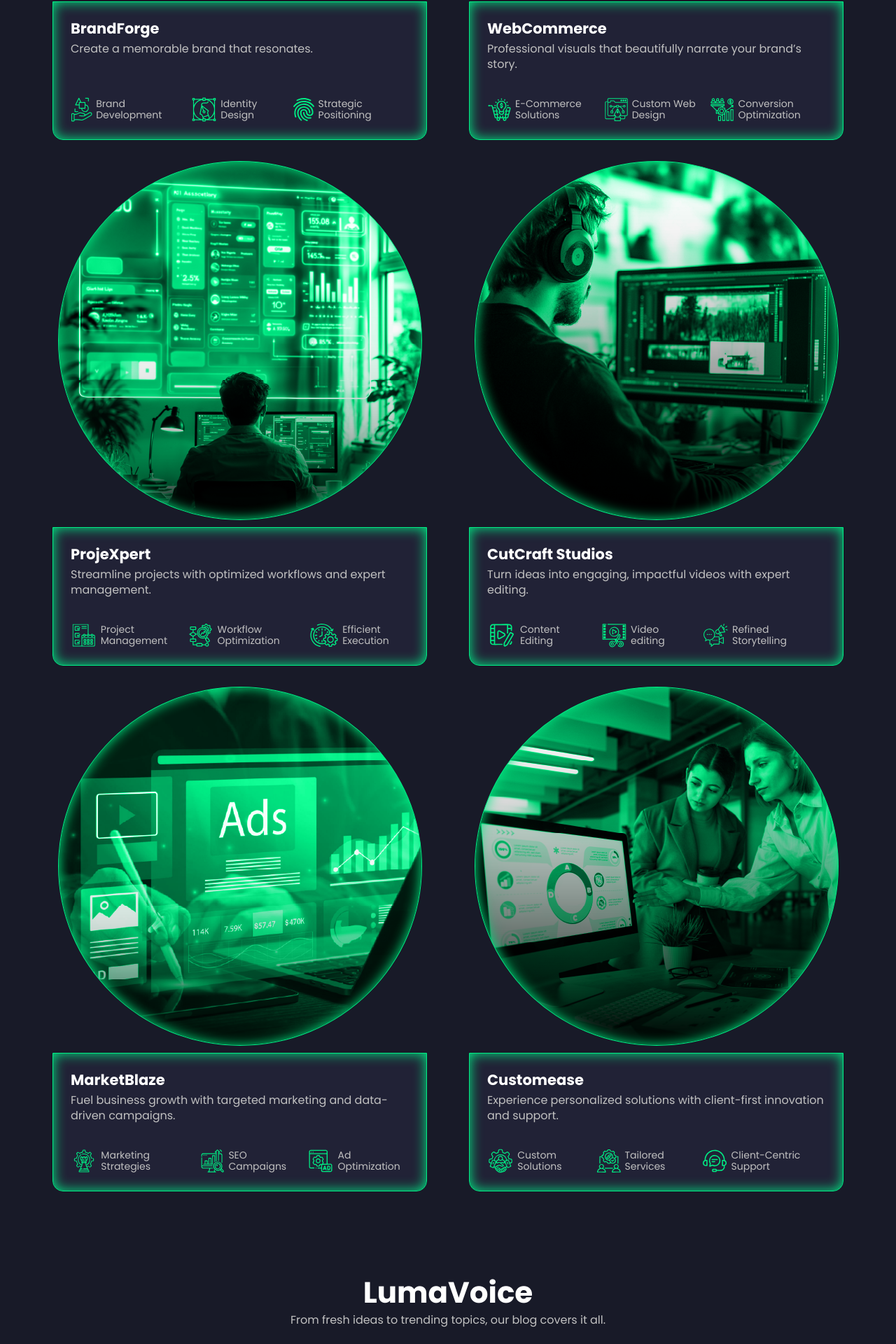
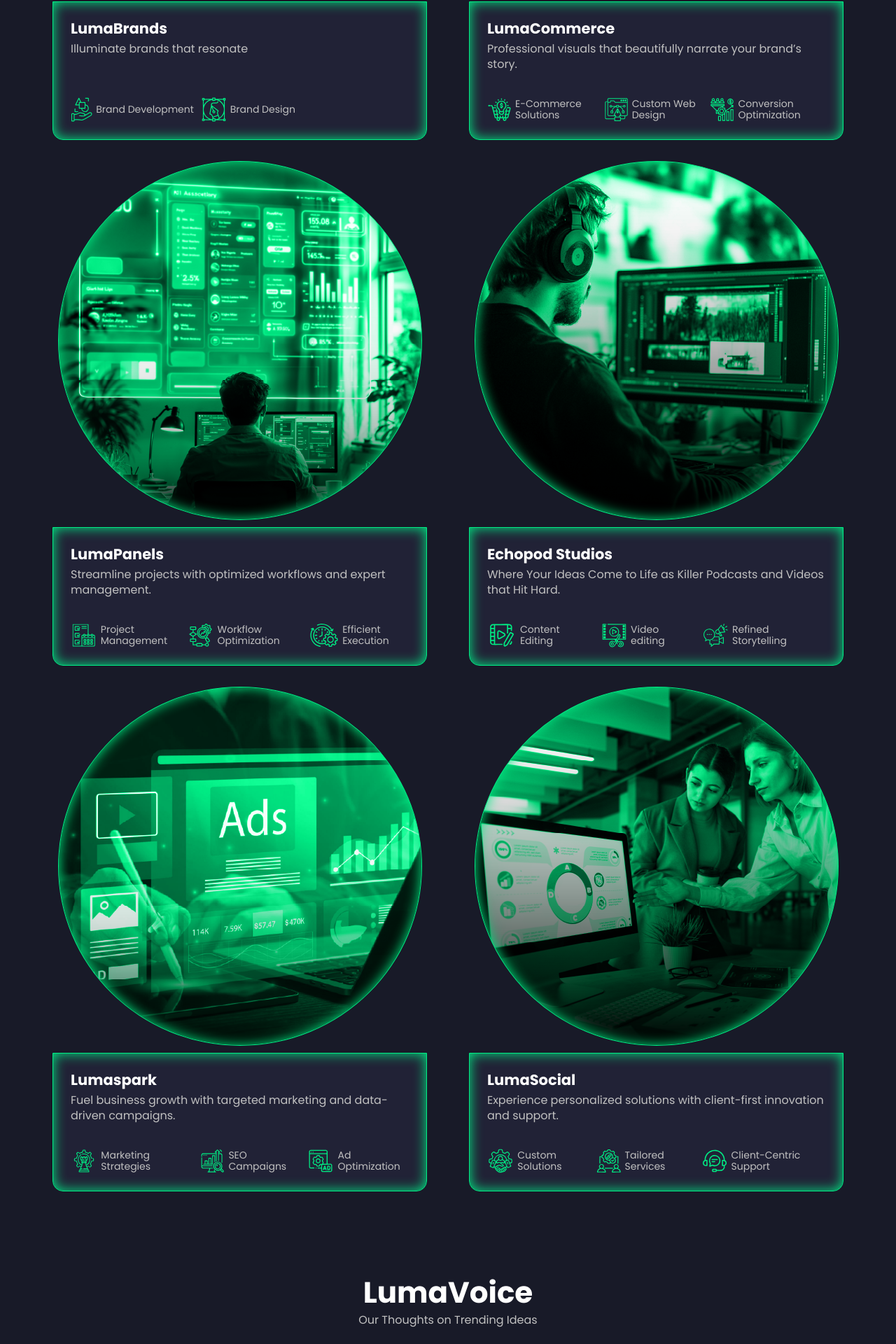
Before and after one commit to vishnutk41/team-lumyn, a Next.js app: page / in a window 1280 px wide. Shown: the part 2338-4258 px from the top of the page at 70% size. Built offline with nearby package versions, Linux system fonts and the light colour scheme.

Commit message:
homepage banner and contact page

```diff
--- a/src/pages/contact-us.tsx
+++ b/src/pages/contact-us.tsx
@@ -153,7 +153,7 @@ export default function ContactUs() {
                     />
                   </div>
                 </div>
-                <button type="submit" className="primay_button">Submit</button>
+                <button type="submit" className="primay_button">Let's Illuminate</button>
               </form>
             </div>
           </div>
--- a/src/pages/index.tsx
+++ b/src/pages/index.tsx
@@ -221,9 +221,9 @@ export default function Home() {
                 </div>
 
                 <div className="bottom">
-                  <h4 className="title">BrandForge</h4>
+                  <h4 className="title">LumaBrands</h4>
                   <p className="sub_title">
-                    Create a memorable brand that resonates.
+                  Illuminate brands that resonate
                   </p>
                   <div className="icon_highlight">
                     <div className="wrapper">
@@ -242,9 +242,8 @@ export default function Home() {
                         height={35}
                         alt="map-point"
                       />
-                      Identity Design
-                    </div>
-                    <div className="wrapper">
+                    Brand Design                    </div>
+                    {/* <div className="wrapper">
                       <Image
                         src="/assets/svg/WWO Icons-03.svg"
                         width={36}
@@ -252,7 +251,7 @@ export default function Home() {
                         alt="map-point"
                       />
                       Strategic Positioning
-                    </div>
+                    </div> */}
                   </div>
                 </div>
               </div>
@@ -260,7 +259,7 @@ export default function Home() {
               <div className="item" style={{ width: "100%" }}>
                 <div className="img img_2"></div>
                 <div className="bottom">
-                  <h4 className="title">WebCommerce</h4>
+                  <h4 className="title">LumaCommerce</h4>
                   <p className="sub_title">
                     Professional visuals that beautifully narrate your brand’s
                     story.
@@ -300,7 +299,7 @@ export default function Home() {
               <div className="item" style={{ width: "100%" }}>
                 <div className="img img_3"></div>
                 <div className="bottom">
-                  <h4 className="title">ProjeXpert</h4>
+                  <h4 className="title">LumaPanels</h4>
                   <p className="sub_title">
                     Streamline projects with optimized workflows and expert
                     management.
@@ -342,10 +341,10 @@ export default function Home() {
 
                 </div>
                 <div className="bottom">
-                  <h4 className="title">CutCraft Studios</h4>
+                  <h4 className="title">Echopod Studios</h4>
                   <p className="sub_title">
-                    Turn ideas into engaging, impactful videos with expert
-                    editing.
+                  Where Your Ideas Come to Life as Killer Podcasts and Videos that Hit Hard.
+
                   </p>
                   <div className="icon_highlight">
                     <div className="wrapper">
@@ -382,7 +381,7 @@ export default function Home() {
               <div className="item" style={{ width: "100%" }}>
                 <div className="img img_5"></div>
                 <div className="bottom">
-                  <h4 className="title">MarketBlaze</h4>
+                  <h4 className="title">Lumaspark</h4>
                   <p className="sub_title">
                     Fuel business growth with targeted marketing and data-driven
                     campaigns.
@@ -422,7 +421,7 @@ export default function Home() {
               <div className="item" style={{ width: "100%" }}>
                 <div className="img img_6"></div>
                 <div className="bottom">
-                  <h4 className="title">Customease</h4>
+                  <h4 className="title">LumaSocial</h4>
                   <p className="sub_title">
                     Experience personalized solutions with client-first
                     innovation and support.
@@ -972,8 +971,7 @@ export default function Home() {
               </h3> */}
               <h3>LumaVoice</h3>
               <p>
-                From fresh ideas to trending topics, our blog covers it all.
-              </p>
+              Our Thoughts on Trending Ideas              </p>
             </div>
 
             <div className="card_container">
@@ -1126,7 +1124,9 @@ export default function Home() {
 
           <div className="section_six">
             <h3 className="title">
-              We've made our presence <br /> known across the globe{" "}
+              {/* We've made our presence <br /> known across the globe{" "}
+               */}
+               UAE BORN AND BRED
             </h3>
 
             <div className="container">
--- a/src/pages/podcast.tsx
+++ b/src/pages/podcast.tsx
@@ -29,8 +29,10 @@ export default function Podcast() {
     WITH <span>ECHOPOD </span>
   </h3>
   <p className="sub_title">
-    Step into our state-of-the-art studios and produce podcasts that captivate.
-    Crystal clear sound, flawless recordings – tell your story with impact.
+    {/* Step into our state-of-the-art studios and produce podcasts that captivate.
+    Crystal clear sound, flawless recordings – tell your story with impact. */}
+    Step into our comfy studio - produce podcasts that captivate.
+    Crystal clear & flawless.
   </p>
   <button
     className="primay_button"
```
Also changed, not shown: src/pages/products.tsx (+4 -4 lines), 1 other file (tests, documents, lock files or other folders).
